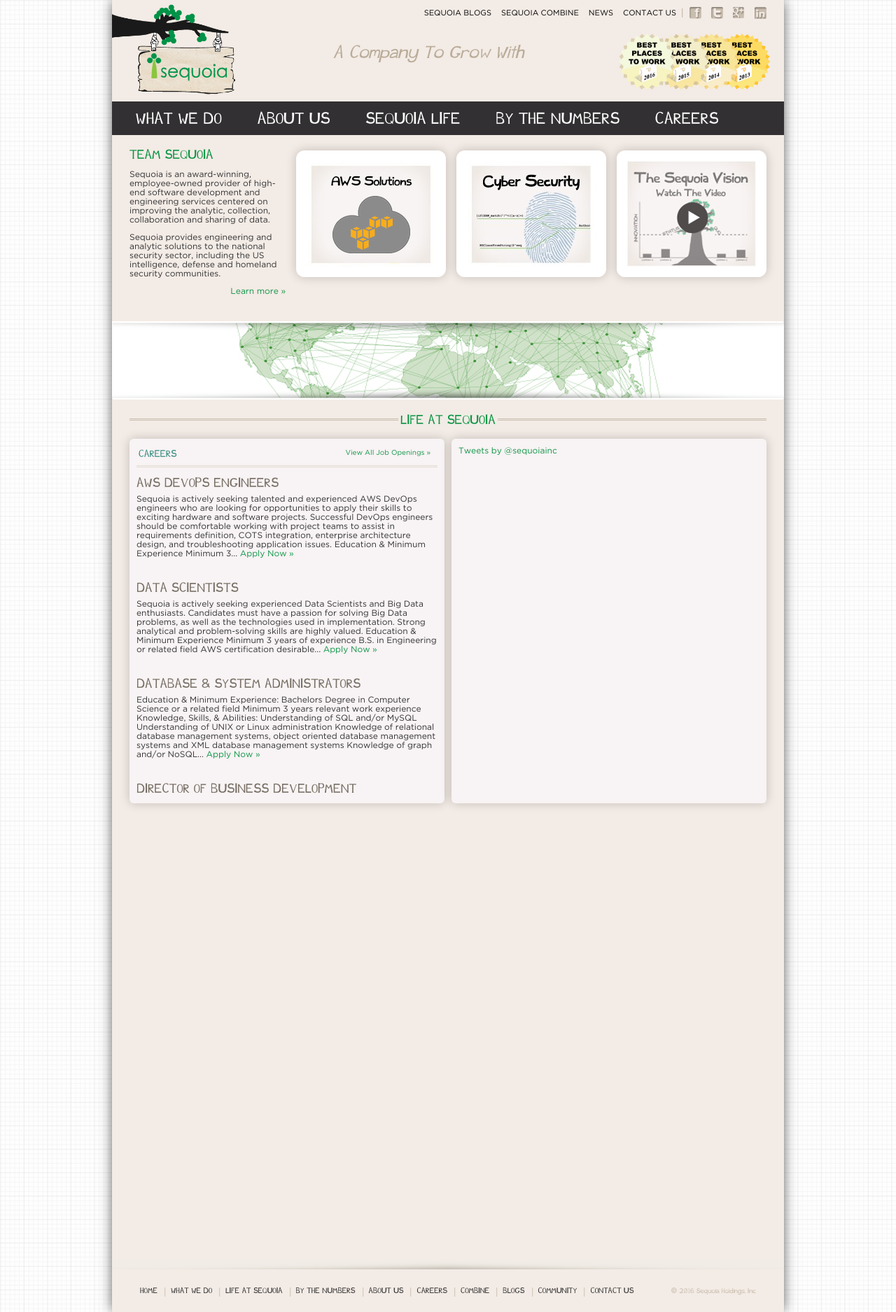
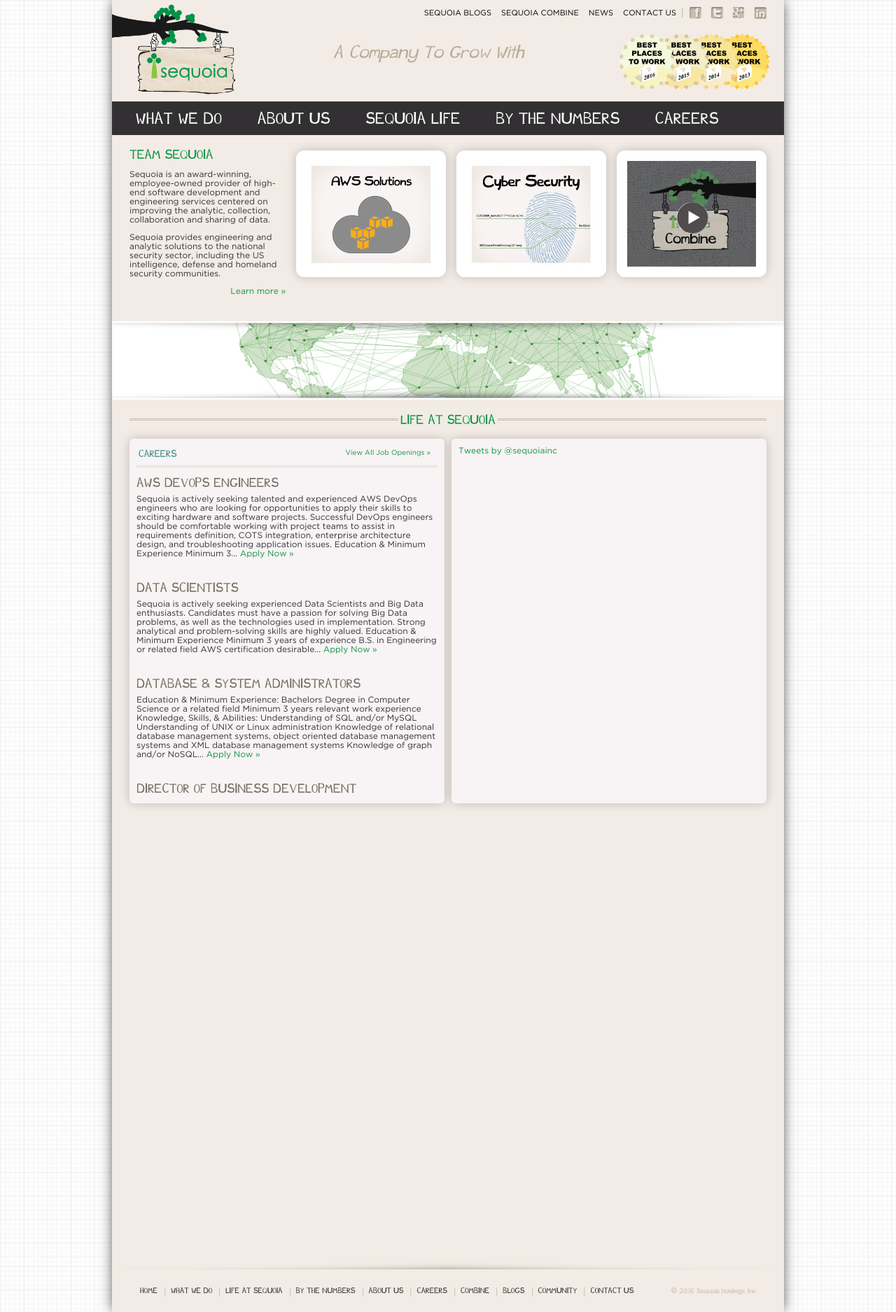
Before and after one commit to sequoiainc/www.sequoiainc.com, a Jekyll site: the page built from index.html, in a window 1280 px wide. Shown: the whole page at 70% size. Built offline with Jekyll 4.4.1, drawn with Linux system fonts in a browser that asks for light colours; comment, search, counter and statistics services are not loaded.

Commit message:
Update index.html

```diff
--- a/index.html
+++ b/index.html
@@ -23,7 +23,7 @@
       <a href="{{ site.baseurl }}/what-we-do/"><img width="184" height="151" src="{{ site.baseurl }}/assets/images/cyber-184x151.jpg" class="home-team_random_image" alt="box2" /></a>
     </div>
     <div class="home-team_video_wrap">
-      <img src="{{ site.baseurl }}/assets/images/img4.jpg" alt="image description" width="184" height="151" class="home-team_random_image" />
+      <img src="{{ site.baseurl }}/assets/images/combine.jpg" alt="image description" width="184" height="151" class="home-team_random_image" />
       <a class="home-team_play_link" href="http://www.youtube.com/watch?v=HJjTBDTmH08&amp;feature=player_embedded#at=41">play</a>
     </div>
   </div>
```
